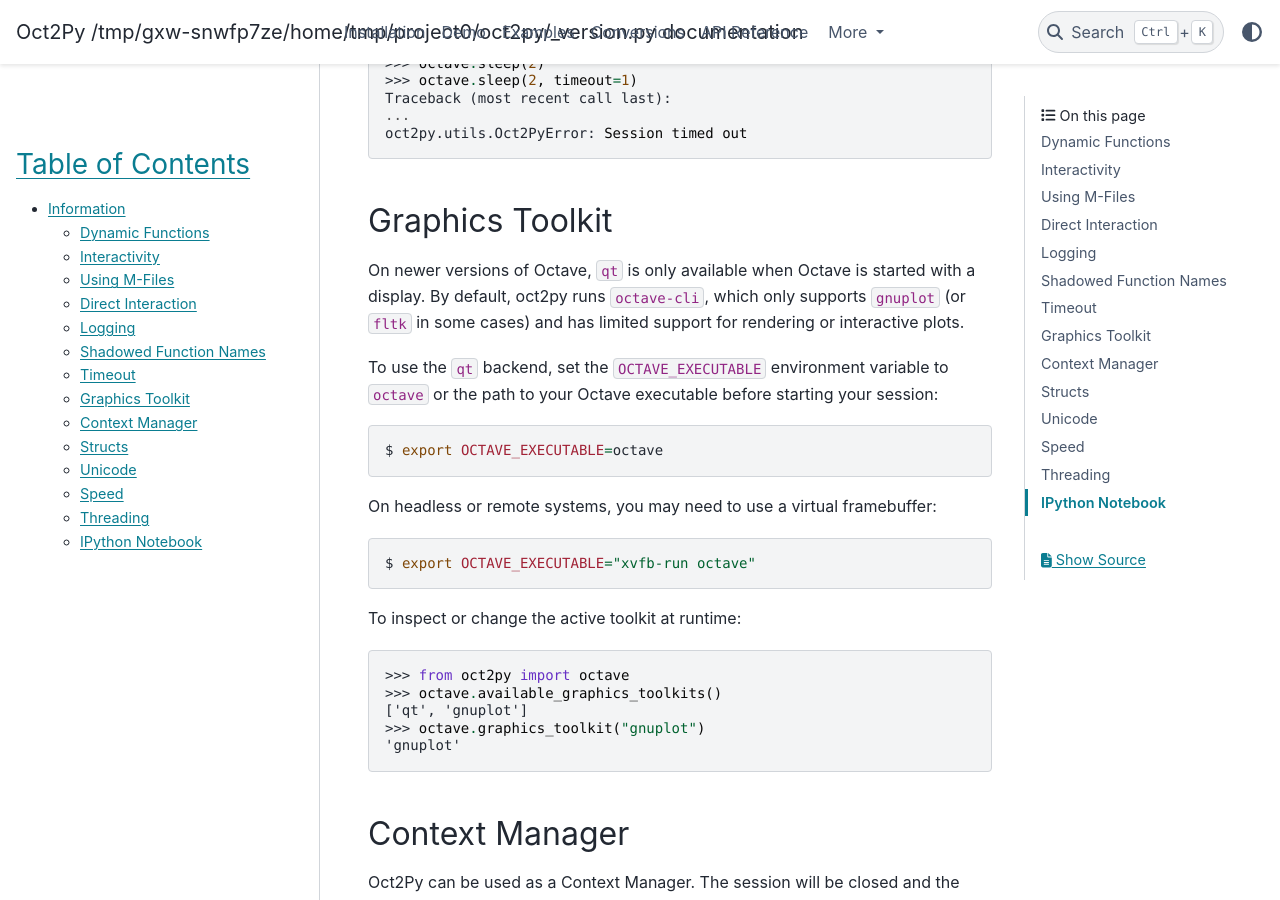
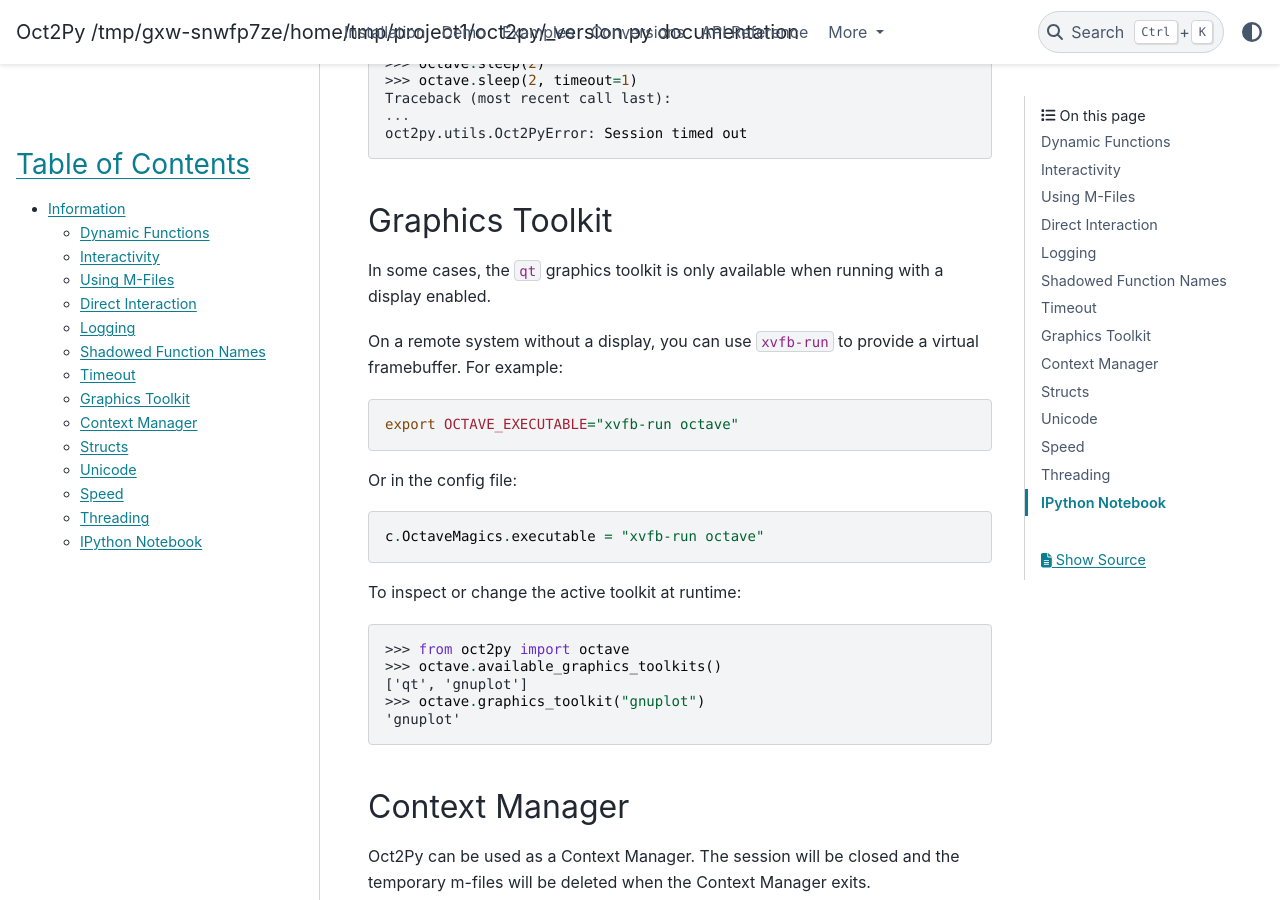
Before and after one commit to blink1073/oct2py, a Sphinx documentation site: the page built from docs/source/info.rst, in a window 1280 px wide and 900 px high, scrolled down 2678 px. Built offline with Sphinx 7.4.7 and the PyData theme 0.15.4, drawn with Linux system fonts in a browser that asks for light colours.

Commit message:
Add executable trait to OctaveMagics and bump octave-kernel to 0.39
- Add configurable `executable` traitlet to `OctaveMagics`: when set,
  updates `OCTAVE_EXECUTABLE` and restarts the oct2py session with the
  new executable path
- Update docs to show `c.OctaveMagics.executable` as an alternative to
  the `OCTAVE_EXECUTABLE` env var for configuring the Octave executable
- Bump minimum `octave-kernel` dependency to 0.39

```diff
--- a/docs/source/info.rst
+++ b/docs/source/info.rst
@@ -131,24 +131,21 @@
 
 Graphics Toolkit
 ================
-On newer versions of Octave, ``qt`` is only available when Octave is started with a
-display.  By default, oct2py runs ``octave-cli``, which only supports
-``gnuplot`` (or ``fltk`` in some cases) and has limited support for rendering
-or interactive plots.
 
-To use the ``qt`` backend, set the ``OCTAVE_EXECUTABLE`` environment variable
-to ``octave`` or the path to your Octave executable before starting your
-session:
+In some cases, the ``qt`` graphics toolkit is only available when running with a
+display enabled.
 
-.. code-block:: bash
+On a remote system without a display, you can use ``xvfb-run`` to provide a virtual framebuffer.  For example:
 
-    $ export OCTAVE_EXECUTABLE=octave
+.. code:: shell
 
-On headless or remote systems, you may need to use a virtual framebuffer:
+    export OCTAVE_EXECUTABLE="xvfb-run octave"
 
-.. code-block:: bash
+Or in the config file:
 
-    $ export OCTAVE_EXECUTABLE="xvfb-run octave"
+.. code:: python
+
+    c.OctaveMagics.executable = "xvfb-run octave"
 
 To inspect or change the active toolkit at runtime:
 
--- a/pyproject.toml
+++ b/pyproject.toml
@@ -23,7 +23,7 @@
 dependencies = [
     "numpy >=1.24",
     "scipy >=1.9.0",
-    "octave_kernel >= 0.38.0",
+    "octave_kernel >= 0.39",
 ]
 readme = "README.md"
 
```
Also changed, not shown: docs/source/installation.rst (+8 -11 lines), 3 other files.
